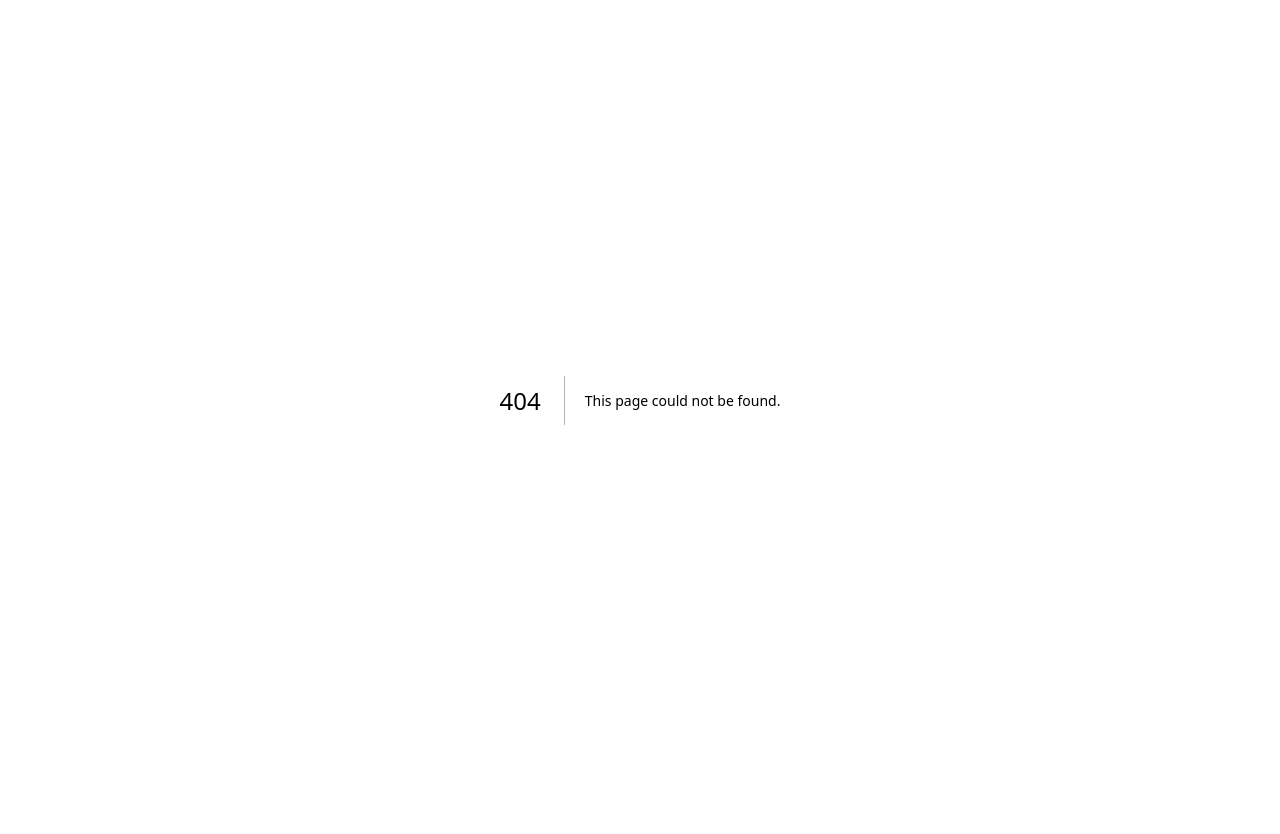
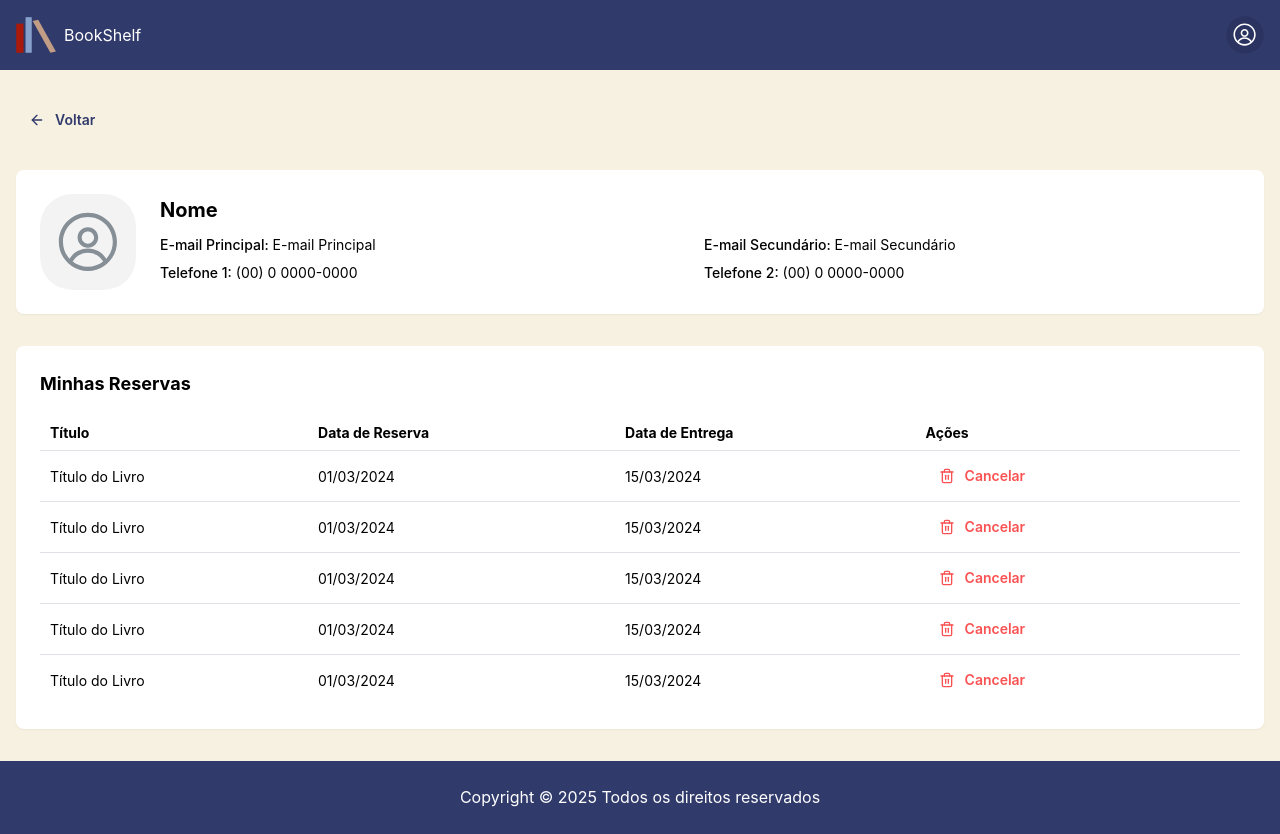
Before and after one commit to Leanderson01/lib, a Next.js app: page /reservations in a window 1280 px wide. Before the commit this address had no page. Before the commit the page ends 800 px from the top, so only its background shows below. Built offline with nearby package versions, Linux system fonts and the light colour scheme.

Commit message:
feat: Creating Reservations page

```diff
--- a/app/components/layout/Header.tsx
+++ b/app/components/layout/Header.tsx
@@ -1,15 +1,27 @@
+'use client';
 import { Text, Avatar } from "@mantine/core";
 import Image from "next/image";
+import { useRouter } from "next/navigation";
 
 export function Header() {
+  const router = useRouter();
+
   return (
     <header className="bg-[#303A6B] p-4">
       <div className="container mx-auto flex justify-between items-center">
-        <div className="flex items-center gap-2">
+        <div
+          className="flex items-center gap-2 cursor-pointer"
+          onClick={() => router.push('/')}
+        >
           <Image src="/logo.svg" alt="logo" width={40} height={40} />
           <Text className="!text-white text-xl font-bold">BookShelf</Text>
         </div>
-        <Avatar color="white" radius="xl" />
+        <Avatar
+          color="white"
+          radius="xl"
+          className="cursor-pointer"
+          onClick={() => router.push('/reservations')}
+        />
       </div>
     </header>
   );
--- /dev/null
+++ b/app/components/modals/CancelReservationModal.tsx
@@ -0,0 +1,52 @@
+'use client';
+import { Modal, Text, Button, Group } from '@mantine/core';
+
+interface CancelReservationModalProps {
+  opened: boolean;
+  onClose: () => void;
+  onConfirm: () => void;
+  bookTitle: string;
+}
+
+export function CancelReservationModal({
+  opened,
+  onClose,
+  onConfirm,
+  bookTitle
+}: CancelReservationModalProps) {
+  return (
+    <Modal
+      opened={opened}
+      onClose={onClose}
+      title="Deseja cancelar a reserva?"
+      centered
+      size="sm"
+    >
+      <div className="space-y-4">
+        <Text>
+          Você está prestes a cancelar a reserva do livro <strong>{bookTitle}</strong>.
+          Esta ação não pode ser desfeita.
+        </Text>
+
+        <Group justify="center" mt="xl">
+          <Button
+            variant="outline"
+            color="gray"
+            onClick={onClose}
+            fullWidth
+          >
+            Não
+          </Button>
+          <Button
+            variant="filled"
+            color="red"
+            onClick={onConfirm}
+            fullWidth
+          >
+            Sim, cancelar
+          </Button>
+        </Group>
+      </div>
+    </Modal>
+  );
+}
--- /dev/null
+++ b/app/reservations/page.tsx
@@ -0,0 +1,142 @@
+'use client';
+import { Text, Button, Avatar, Table } from "@mantine/core";
+import { Header } from "../components/layout/Header";
+import { Footer } from "../components/layout/Footer";
+import { useRouter } from "next/navigation";
+import { ArrowLeft, Trash2 } from "lucide-react";
+import { CancelReservationModal } from "../components/modals/CancelReservationModal";
+import { useState } from "react";
+
+export default function Reservations() {
+  const router = useRouter();
+  const [modalOpened, setModalOpened] = useState(false);
+  const [selectedReservation, setSelectedReservation] = useState<{
+    id: number;
+    bookTitle: string;
+  } | null>(null);
+
+  // Mock data - No futuro, isso virá da API
+  const mockUser = {
+    name: "Nome",
+    primaryEmail: "E-mail Principal",
+    secondaryEmail: "E-mail Secundário",
+    primaryPhone: "(00) 0 0000-0000",
+    secondaryPhone: "(00) 0 0000-0000",
+  };
+
+  const mockReservations = Array(5).fill(null).map((_, index) => ({
+    id: index + 1,
+    bookTitle: "Título do Livro",
+    reserveDate: "01/03/2024",
+    returnDate: "15/03/2024"
+  }));
+
+  const handleCancelClick = (reservation: typeof mockReservations[0]) => {
+    setSelectedReservation({
+      id: reservation.id,
+      bookTitle: reservation.bookTitle
+    });
+    setModalOpened(true);
+  };
+
+  const handleConfirmCancel = () => {
+    if (selectedReservation) {
+      console.log('Cancelando reserva:', selectedReservation.id);
+      // Aqui será feita a chamada para a API para cancelar a reserva
+    }
+    setModalOpened(false);
+    setSelectedReservation(null);
+  };
+
+  return (
+    <div className="min-h-screen bg-[#F7F1E1] flex flex-col">
+      <Header />
+
+      <main className="flex-1 container mx-auto py-8 px-4">
+        <div className="mb-8">
+          <Button
+            variant="subtle"
+            leftSection={<ArrowLeft size={16} />}
+            onClick={() => router.back()}
+            className="!text-[#303A6B]"
+          >
+            Voltar
+          </Button>
+        </div>
+
+        {/* User Info Section */}
+        <section className="bg-white rounded-lg p-6 shadow-sm mb-8">
+          <div className="flex items-start gap-6">
+            <Avatar size="xl" radius="xl" className="!h-24 !w-24" />
+            <div className="flex-1 space-y-2">
+              <Text fw={700} size="xl">{mockUser.name}</Text>
+              <div className="grid grid-cols-1 md:grid-cols-2 gap-2">
+                <Text size="sm">
+                  <Text span fw={500}>E-mail Principal:</Text> {mockUser.primaryEmail}
+                </Text>
+                <Text size="sm">
+                  <Text span fw={500}>E-mail Secundário:</Text> {mockUser.secondaryEmail}
+                </Text>
+                <Text size="sm">
+                  <Text span fw={500}>Telefone 1:</Text> {mockUser.primaryPhone}
+                </Text>
+                <Text size="sm">
+                  <Text span fw={500}>Telefone 2:</Text> {mockUser.secondaryPhone}
+                </Text>
+              </div>
+            </div>
+          </div>
+        </section>
+
+        {/* Reservations Section */}
+        <section className="bg-white rounded-lg p-6 shadow-sm">
+          <Text fw={700} size="lg" mb="md">Minhas Reservas</Text>
+
+          <Table>
+            <Table.Thead>
+              <Table.Tr>
+                <Table.Th>Título</Table.Th>
+                <Table.Th>Data de Reserva</Table.Th>
+                <Table.Th>Data de Entrega</Table.Th>
+                <Table.Th>Ações</Table.Th>
+              </Table.Tr>
+            </Table.Thead>
+            <Table.Tbody>
+              {mockReservations.map((reservation) => (
+                <Table.Tr key={reservation.id}>
+                  <Table.Td>{reservation.bookTitle}</Table.Td>
+                  <Table.Td>{reservation.reserveDate}</Table.Td>
+                  <Table.Td>{reservation.returnDate}</Table.Td>
+                  <Table.Td>
+                    <Button
+                      variant="subtle"
+                      color="red"
+                      onClick={() => handleCancelClick(reservation)}
+                      leftSection={<Trash2 size={16} />}
+                    >
+                      Cancelar
+                    </Button>
+                  </Table.Td>
+                </Table.Tr>
+              ))}
+            </Table.Tbody>
+          </Table>
+        </section>
+      </main>
+
+      <Footer />
+
+      {selectedReservation && (
+        <CancelReservationModal
+          opened={modalOpened}
+          onClose={() => {
+            setModalOpened(false);
+            setSelectedReservation(null);
+          }}
+          onConfirm={handleConfirmCancel}
+          bookTitle={selectedReservation.bookTitle}
+        />
+      )}
+    </div>
+  );
+}
```
Also changed, not shown: 1 other file (tests, documents, lock files or other folders).
